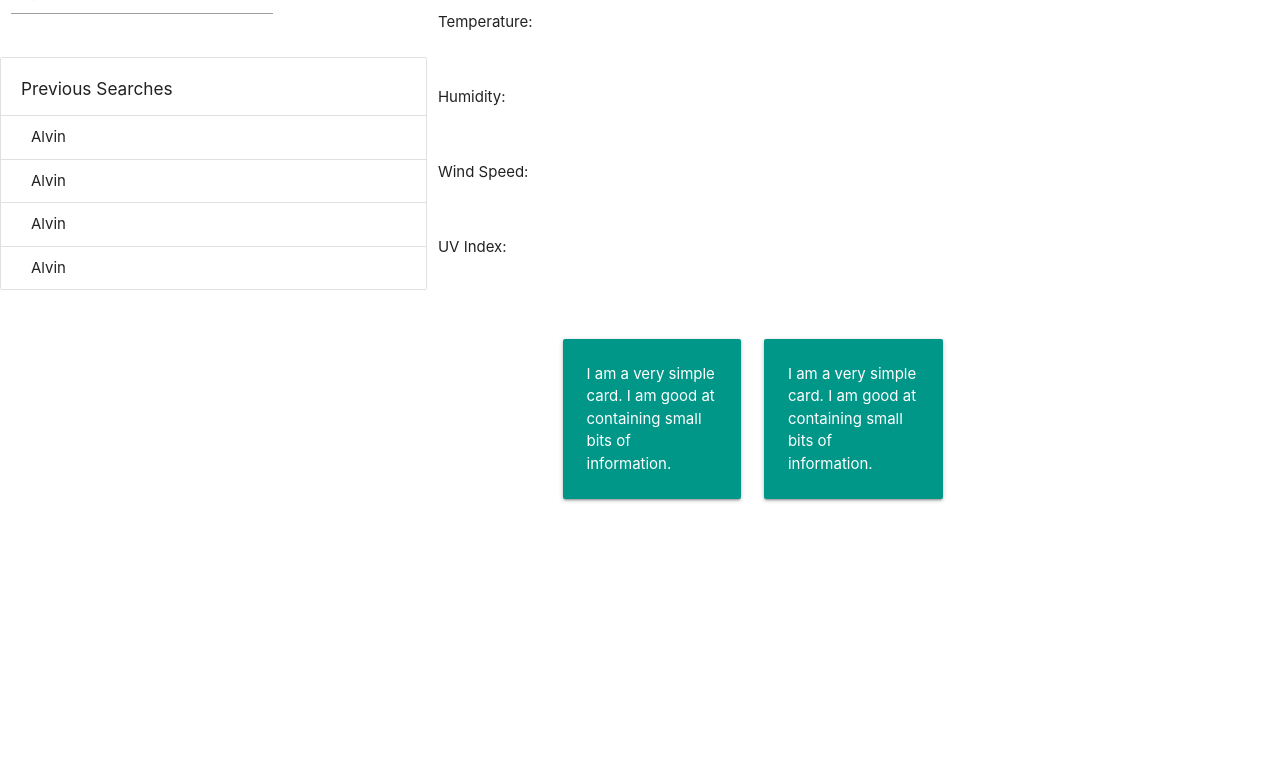
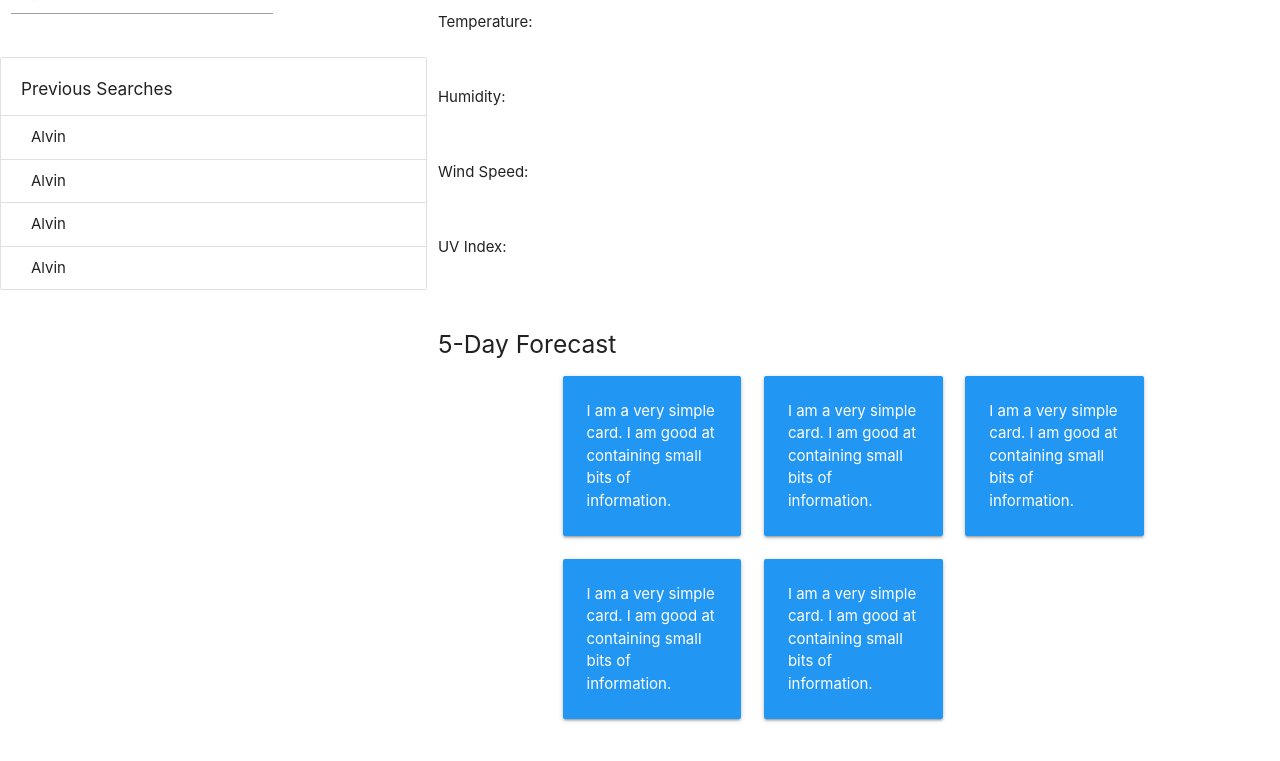
Before and after one commit to lbcessna/hw6-weather-dashboard, a plain HTML site: page index.html in a window 1280 px wide. Shown: the part 111-872 px from the top of the page. Before the commit the page ends 800 px from the top, so only its background shows below. Drawn offline with nearby package versions, Linux system fonts and the light colour scheme.

Commit message:
Most html formatting is complete.

```diff
--- a/index.html
+++ b/index.html
@@ -79,35 +79,47 @@
                     </div>
                 </article>
             </div>
+            <h5 id="5-day-forecast">5-Day Forecast</h5>
             <div class="container">
-
                 <div class="row">
                     <div class="col s2 m4">
-                        <div class="card-panel teal">
+                        <div class="card-panel blue">
                             <span class="white-text">I am a very simple card. I am good at containing small bits of
-                            information.
+                                information.
                             </span>
                         </div>
-
                     </div>
                     <div class="col s2 m4">
-                        <div class="card-panel teal">
+                        <div class="card-panel blue">
                             <span class="white-text">I am a very simple card. I am good at containing small bits of
-                            information.
+                                information.
+                            </span>
+                        </div>
+                    </div>
+                    <div class="col s2 m4">
+                        <div class="card-panel blue">
+                            <span class="white-text">I am a very simple card. I am good at containing small bits of
+                                information.
+                            </span>
+                        </div>
+                    </div>
+                    <div class="col s2 m4">
+                        <div class="card-panel blue">
+                            <span class="white-text">I am a very simple card. I am good at containing small bits of
+                                information.
+                            </span>
+                        </div>
+                    </div>
+                    <div class="col s2 m4">
+                        <div class="card-panel blue">
+                            <span class="white-text">I am a very simple card. I am good at containing small bits of
+                                information.
                             </span>
                         </div>
                     </div>
                 </div>
-
-
-
         </section>
     </main>
-
-
-
-
-
 
     <script src="https://code.jquery.com/jquery-3.4.1.min.js"></script>
     <script src="https://cdnjs.cloudflare.com/ajax/libs/moment.js/2.24.0/moment.min.js"></script>
```
Also changed, not shown: style.css (line endings or trailing spaces).
